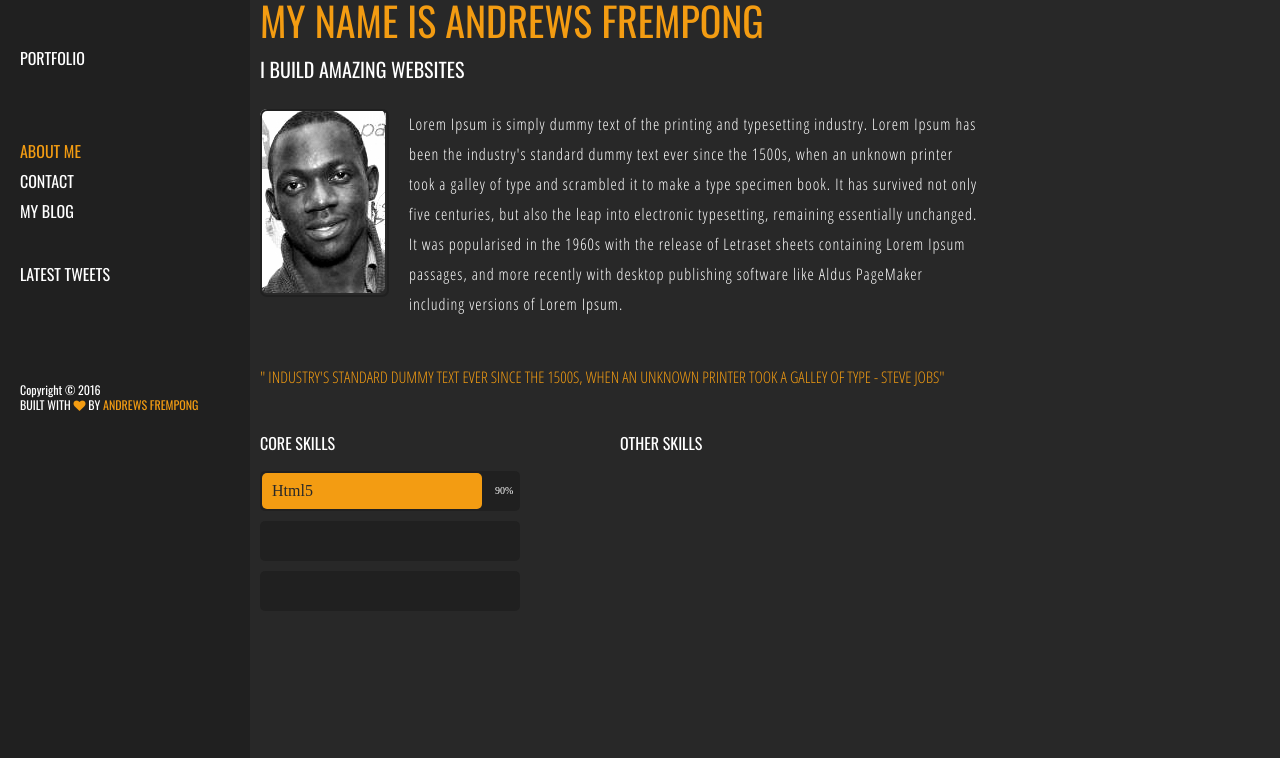
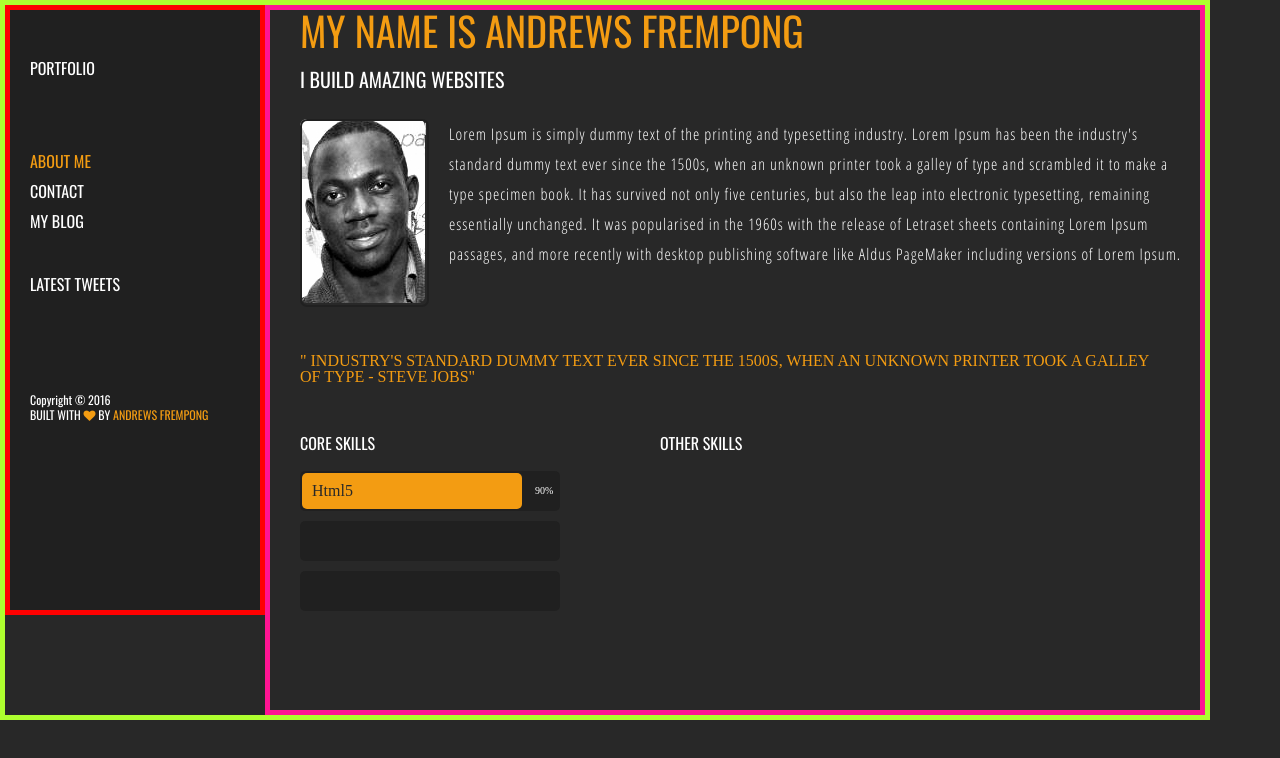
Before and after one commit to frempongandrews/frempongandrews.github.io, a plain HTML site: page index.html in a window 1280 px wide. Drawn offline with nearby package versions, Linux system fonts and the light colour scheme.

Commit message:
flexbox layout implemented

```diff
--- a/index.html
+++ b/index.html
@@ -20,6 +20,8 @@
 
 
         <!-- sidebar-->
+        <div class="sidebar-container">
+
             <aside class="sidebar">
 
                 <p class="sidebar-item"><a href="./pages/portfolio.html" class="sidebar-item">PORTFOLIO</a></p>
@@ -42,9 +44,12 @@
                 </div>
 
             </aside>
-        <!-- end of sidebar-->
+
+        </div> <!-- end of sidebar-->
+
 
         <!-- main content-->
+
         <div class="main-content">
             <!-- content-->
             <div class="content">
@@ -63,10 +68,10 @@
                         with desktop publishing software like Aldus PageMaker including versions of Lorem Ipsum.
                     </p>
 
+                </div>
+
                 <p class="quote">" industry's standard dummy text ever since the 1500s, when an unknown printer took a galley of type - Steve Jobs"
                 </p>
-
-                </div>
 
                 <!-- skills container-->
                 <div class="skills-container">
@@ -116,10 +121,12 @@
             </div>
             <!-- end content-->
 
-            <div class="clear"></div>
+
 
         </div>
         <!-- end main content-->
+
+
     </div>
     <!-- end of container -->
 
--- a/styles/styles.css
+++ b/styles/styles.css
@@ -50,12 +50,14 @@ table {
 
 .container{
     display: flex;
+    max-width: 1200px;
+    border: 5px solid greenyellow;
+
+
 }
 
 body {
     background-color: #282828;
-    max-width: 960px;
-    min-width: 800px;
     margin: 0;
     animation: fadeIn 2s ease;
     transform: translateX(0px);
@@ -79,14 +81,22 @@ body {
   ==========================================================
 */
 
+.sidebar-container{
+    border: 5px solid red;
+    flex: 0 0 250px;
+    height: 600px;
+    display: flex;
+
+
+}
+
 .sidebar {
     background-color: #202020;
-    width: 250px;
-    height: 800px;
-    position: fixed;
+    /*width: 250px;*/
     top: 0;
     left: 0;
     font-family: 'Oswald', sans-serif;
+    flex-grow: 1;
 }
 
 .sidebar-item {
@@ -162,13 +172,19 @@ body {
 */
 
 .main-content {
-    margin-left: 260px;
+    border: 5px solid deeppink;
+    padding: 0px 30px;
+    /*flex: 1 1 300px;*/
+    width: 1200px;
+    height: calc(100vh - 100px);
+    display: flex;
+    flex-direction: column;
+
 }
 
 .main-content-title {
     color: #f39c12;
     font-size: 40px;
-    line-height: 25px;
     margin-top: 0px;
     font-family: 'Oswald', sans-serif;
     line-height: 40px;
@@ -184,15 +200,15 @@ body {
     font-family: 'Open Sans Condensed', sans-serif;
     font-size: 16px;
     color: white;
+    display: flex;
+    flex-direction: row;
+
 }
 
 .my-intro>div {
-    float: left;
-    position: relative;
-    /*border: 3px solid red;*/
-    z-index: 1000;
     cursor: pointer;
     perspective: 500px;
+    height: 184px;
 }
 
 .my-pic {
@@ -201,6 +217,7 @@ body {
     border-radius: 7px;
     transition: transform 1s ease-in-out;
     backface-visibility: hidden;
+
 }
 
 .my-pic-back {
@@ -222,14 +239,6 @@ body {
     transform: rotateY(0deg);
 }
 
-
-/*.my-pic:hover>.my-pic-back{*/
-
-
-/*transform: rotateY(180deg) ;*/
-
-
-/*}*/
 
 .introduction {
     position: relative;
@@ -262,10 +271,6 @@ body {
 .skills-title {
     margin-bottom: 20px;
     font-family: 'Oswald', sans-serif;
-}
-
-.clear {
-    clear: both;
 }
 
 .core-skills-container .other-skills-container {
```
Lines whose indentation alone changed are shown as unchanged.
